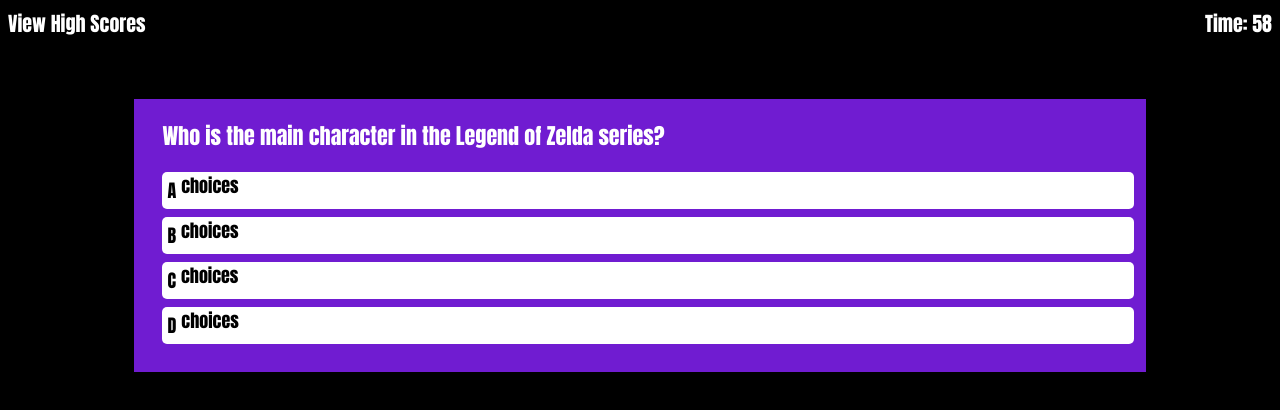
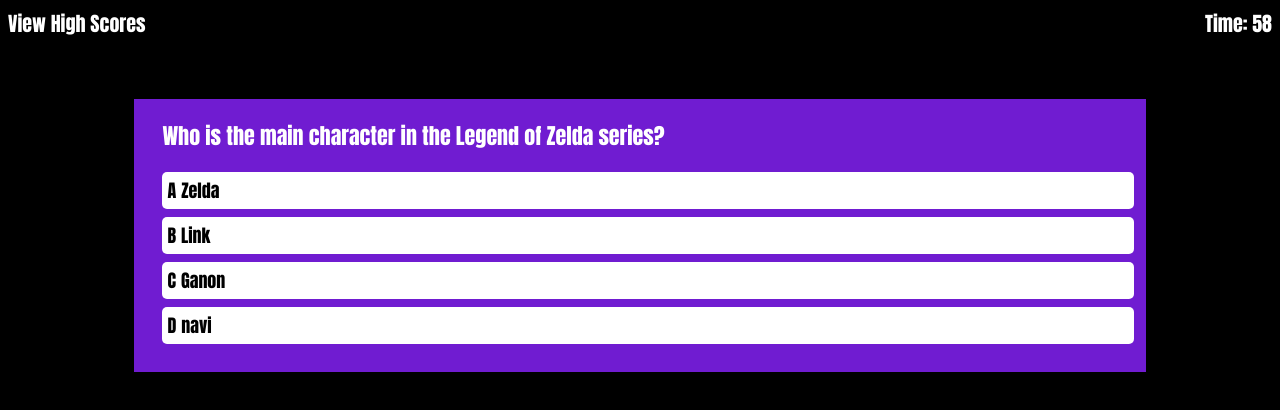
Before and after one commit to EricKim86/video-game-quiz, a plain HTML site: page index.html in a window 1280 px wide. Both pictures are taken after a click on the button "Start Game". Drawn offline with Linux system fonts and the light colour scheme.

Commit message:
added correct and incorrect code

```diff
--- a/assets/css/style.css
+++ b/assets/css/style.css
@@ -42,6 +42,7 @@
 
 .choice-text{
   width: 100%;
+  margin-top: 5px;
 }
 
 .correct {
--- a/script.js
+++ b/script.js
@@ -33,45 +33,43 @@
 var questions = {
     title: "Who is the main character in the Legend of Zelda series?",
     options: ["Zelda", "Link", "Ganon", "navi",],
-    answer: 2,
+    answer: 1,
   };
   // {
-  //   question: "What year was the original Super Mario Bros. released for the Nintendo Entertainment System?",
-  //   option1: "1985",
-  //   option2: "1988",
-  //   option3: "1990",
-  //   option4: "1995",
-  //   answer: 1,
+  //   title: "What year was the original Super Mario Bros. released for the Nintendo Entertainment System?",
+  //   option: ["1985", "1988", "1990", "1995",]
+  //   answer: 0,
   // },
   // {
-  //   question: "How many Pokemon were there in Generation I?",
-  //   option1: "101",
-  //   option2: "121",
-  //   option3: "151",
-  //   option4: "201",
-  //   answer: 3,
+  //   title: "How many Pokemon were there in Generation I?",
+  //   option: ["101", "121", "151", "201",]
+  //   answer: 2,
   // },
   // {
-  //   question: "Who is the main character in the Metroid series?",
-  //   option1: "Samus Aran",
-  //   option2: "Star Fox",
-  //   option3: "Captain Falcon",
-  //   option4: "Marth",
-  //   answer: 1,
+  //   title: "Who is the main character in the Metroid series?",
+  //   option: "Samus Aran", "Star Fox", "Captain Falcon", "Marth"]
+  //   answer: 0,
   // },
   // {
-  //   question: "As of Nov. 2022, what is the highest selling Nintendo game (units sold)?",
-  //   option1: "Animal Crossing: New Horizons",
-  //   option2: "Super Smash Bros. Ultimate",
-  //   option3: "Super Mario Odyssey",
-  //   option4: "Mario Kart 8 Deluxe",
-  //   answer: 4,
+  //   title: "As of Nov. 2022, what is the highest selling Nintendo game (units sold)?",
+  //   option: "Animal Crossing: New Horizons", "Super Smash Bros. Ultimate", "Super Mario Odyssey", "Mario Kart 8 Deluxe",]
+  //   answer: 3,
   // },
 
 //start game
 function startGame() {
   questionSelect.textContent = questions.title;
+  choices.forEach(function(element, index) {
+      element.textContent = questions.options[index];
 
+      element.addEventListener("click", function() {
+        if(questions.answer == index) {
+          console.log("Correct!");
+        } else {
+          console.log("Incorrect!");
+        }
+        });
+      });
 // timer countdown - tick tock!
   var timerInterval = setInterval(function() {
     secondsLeft--;
@@ -83,7 +81,6 @@
       gameOverMessage();
     }
   }, 1000);
-
 // hide start button and welcome message
 
   startButton.classList.add("hide")
```
